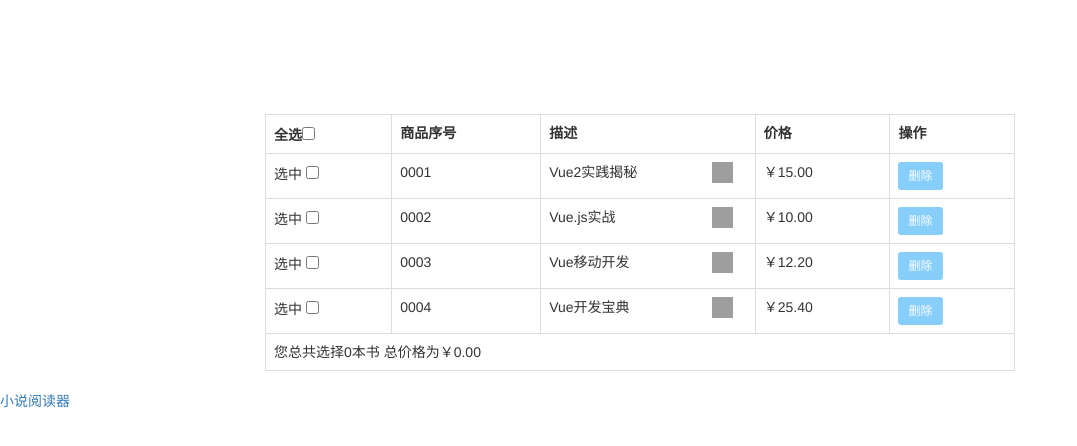
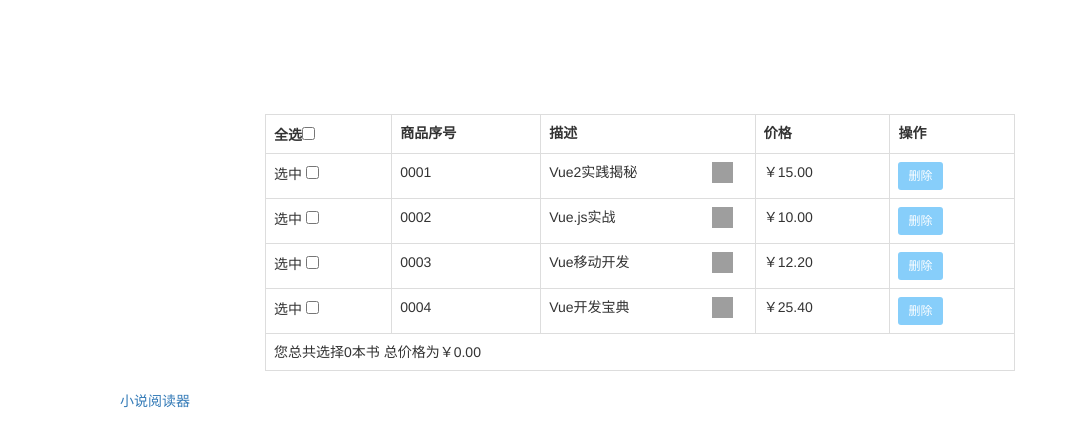
Before and after one commit to lamelamb/lamelamb.github.io, a plain HTML site: page index.html in a window 1280 px wide. Shown: the whole page, without its empty margins (0-1077 px from the left). Drawn offline with nearby package versions, Linux system fonts and the light colour scheme; grey boxes are pictures that could not be loaded.

Commit message:
Update index.html

```diff
--- a/index.html
+++ b/index.html
@@ -76,7 +76,7 @@
                     </div>
 		    	</div>
 		    </div>
-		<div style="paddding-left:120px;">
+		<div style="padding-left:120px;">
 		  <a href="https://lamelamb.github.io/reader/Reader/reader2.html" target="_blank">小说阅读器</a>
 		</div>
 
```
